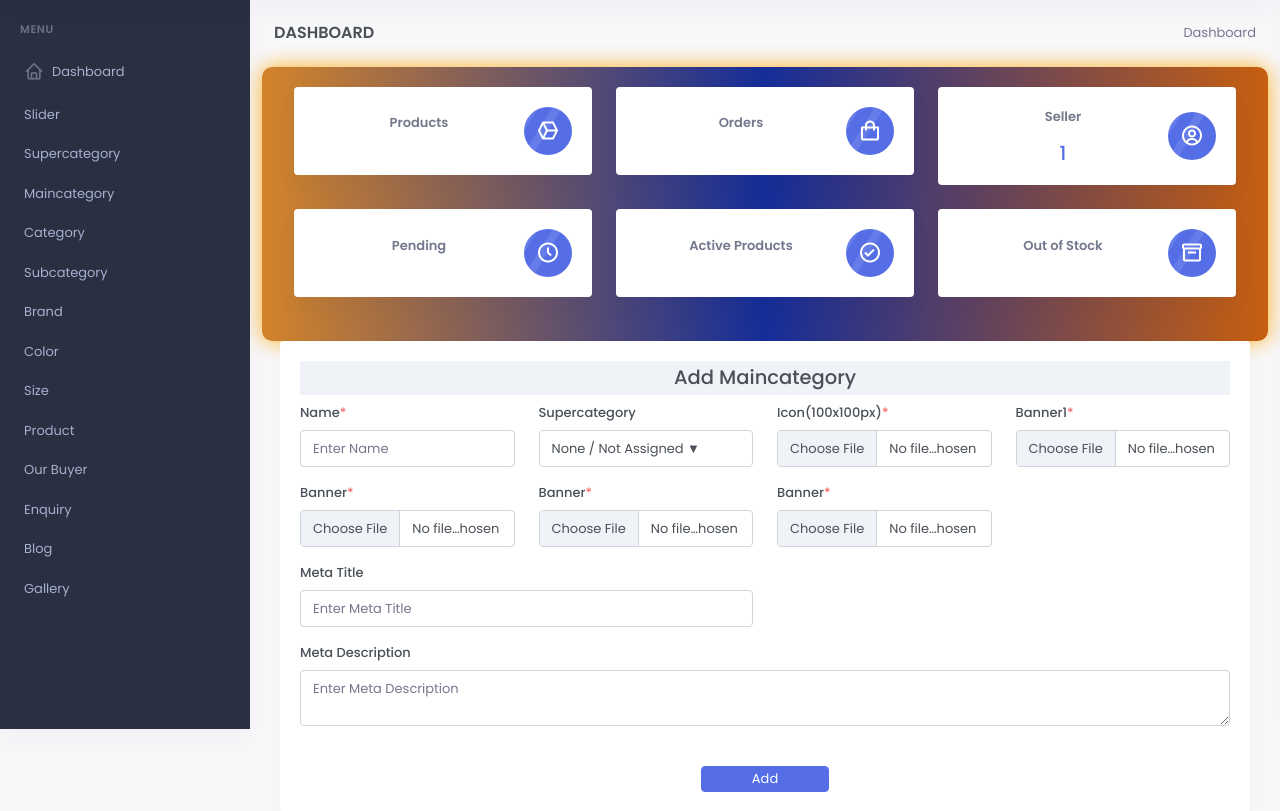
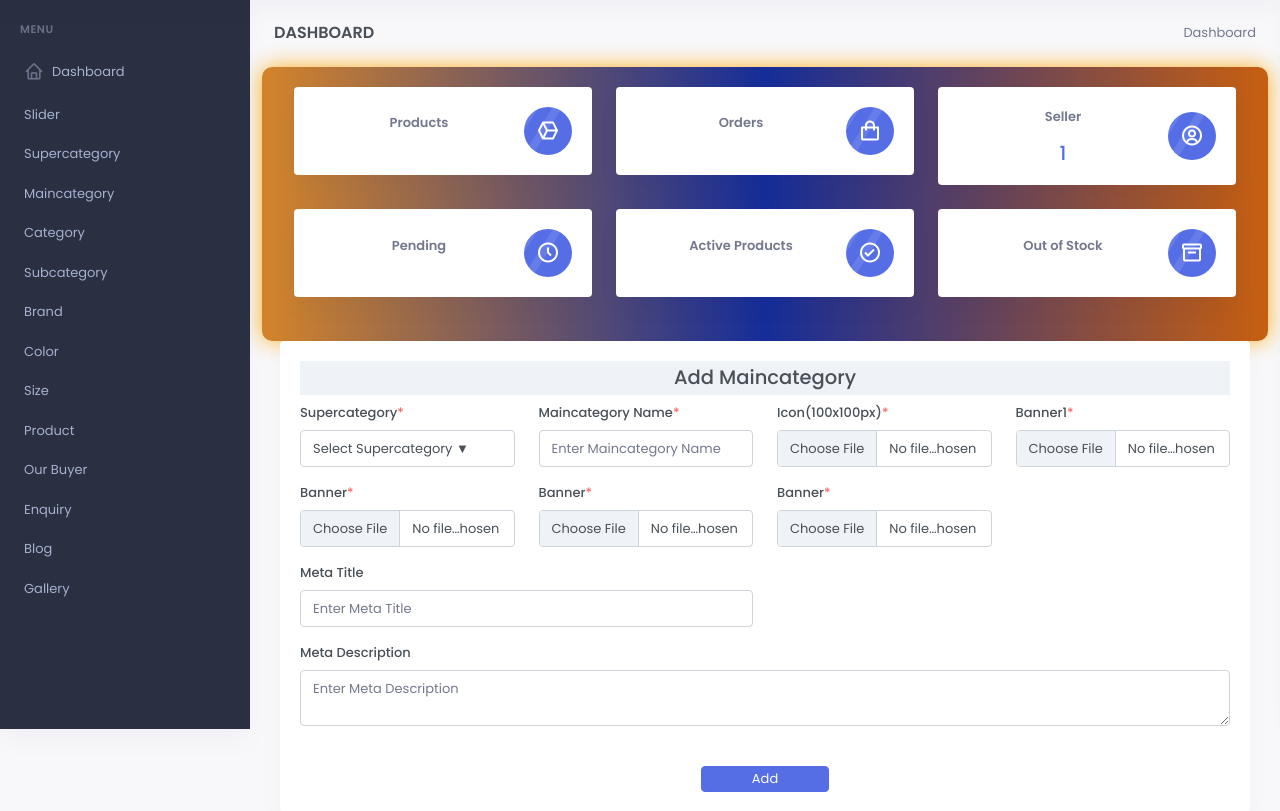
Before and after one commit to himanshuromegamart/indianstylehub, a Django app: page /add-maincategory/ in a window 1280 px wide. Shown: the part 71-882 px from the top of the page. Run offline with Django 5.2, Linux system fonts and the light colour scheme; a user stored in the database is signed in; data comes from the database, SQL or seed files in the repository; some libraries are stand-ins or nearby versions.

Commit message:
feat: Add Supercategory relation dropdown to add/update Maincategory and display in admin table

```diff
--- a/mainApp/templates/backend/add-maincategory.html
+++ b/mainApp/templates/backend/add-maincategory.html
@@ -38,19 +38,19 @@
                                 <div class="row">
                                 <div class="col-lg-3">
                                    <div class="mb-3">
-                                       <label class="form-label">Name<span class="text-danger">*</span></label>
-                                       <input type="text" id="name" class="form-control" placeholder="Enter Name"name="name" required>
+                                       <label class="form-label">Supercategory<span class="text-danger">*</span></label>
+                                       <select class="form-control" name="supercategory" required>
+                                           <option value="" disabled selected>Select Supercategory &#9660;</option>
+                                           {% for sc in supercategories %}
+                                           <option value="{{ sc.id }}">{{ sc.name }}</option>
+                                           {% endfor %}
+                                       </select>
                                    </div>
                                 </div>
                                 <div class="col-lg-3">
                                    <div class="mb-3">
-                                       <label class="form-label">Supercategory</label>
-                                       <select class="form-control" name="supercategory">
-                                           <option value="">None / Not Assigned &#9660;</option>
-                                           {% for sc in supercategories %}
-                                           <option value="{{ sc.id }}">{{ sc.name }}</option>
-                                           {% endfor %}
-                                       </select>
+                                       <label class="form-label">Maincategory Name<span class="text-danger">*</span></label>
+                                       <input type="text" id="name" class="form-control" placeholder="Enter Maincategory Name" name="name" required>
                                    </div>
                                 </div>
                                 <div class="col-lg-3">
--- a/mainApp/templates/backend/maincategory.html
+++ b/mainApp/templates/backend/maincategory.html
@@ -14,7 +14,8 @@
                     <table class="table align-middle table-nowrap mb-0" id="productTable">
                         <thead class="table-light">
                             <tr>
-                                <th class="align-middle">Name</th>
+                                <th class="align-middle">Supercategory</th>
+                                <th class="align-middle">Maincategory Name</th>
                                 <th>Edit</th>
                                 <th>Delete</th>
                             </tr>
@@ -22,6 +23,9 @@
                         <tbody>
                             {% for item in maincategory %}
                             <tr>
+                                <td>
+                                    <span class="badge bg-primary" style="font-size: 13px;">{{ item.supercategory.name|default:"Not Assigned" }}</span>
+                                </td>
                                 <td>
                                     {{ item.name }}
                                 </td>
```
Also changed, not shown: mainApp/templates/backend/update-maincategory.html (+9 -9 lines).
